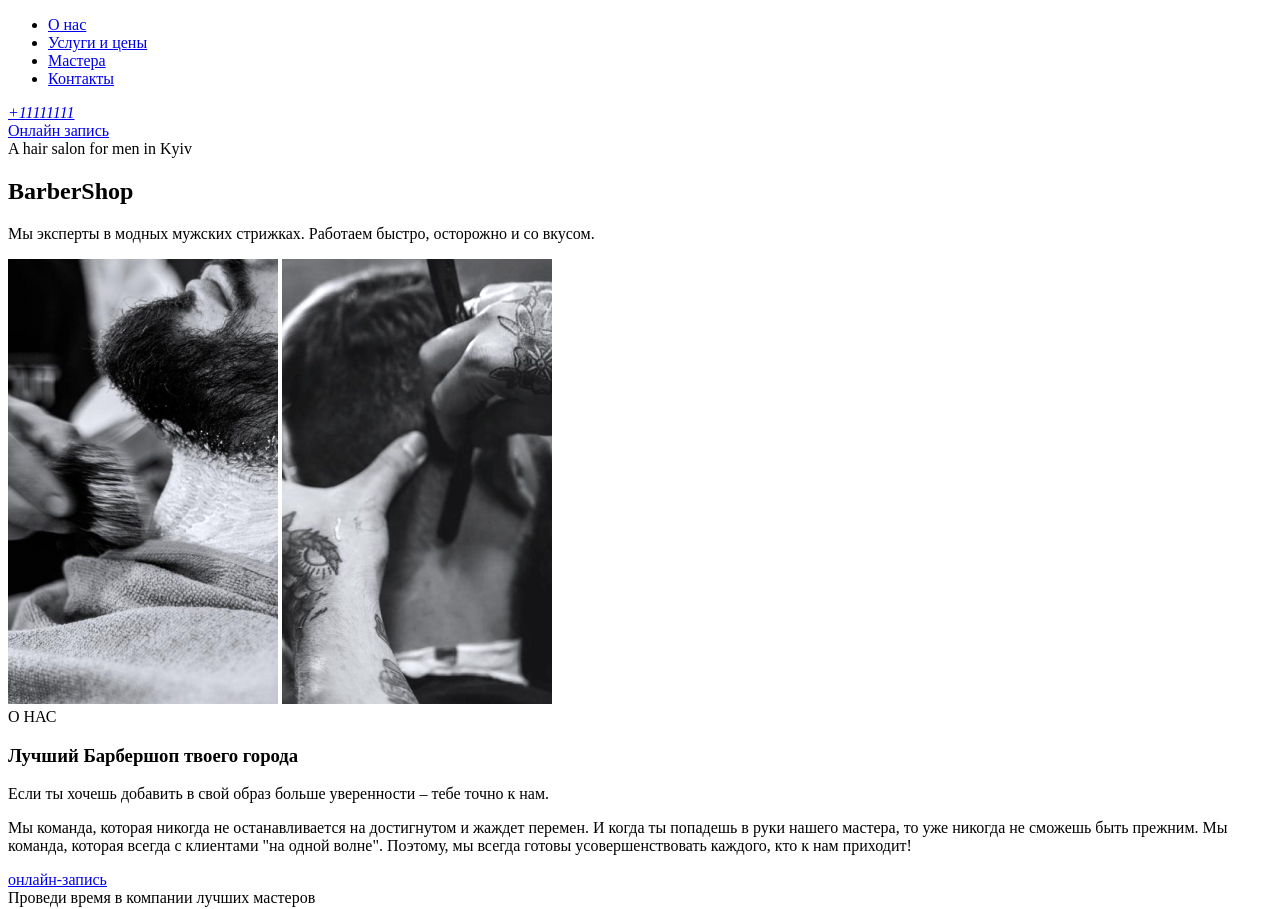
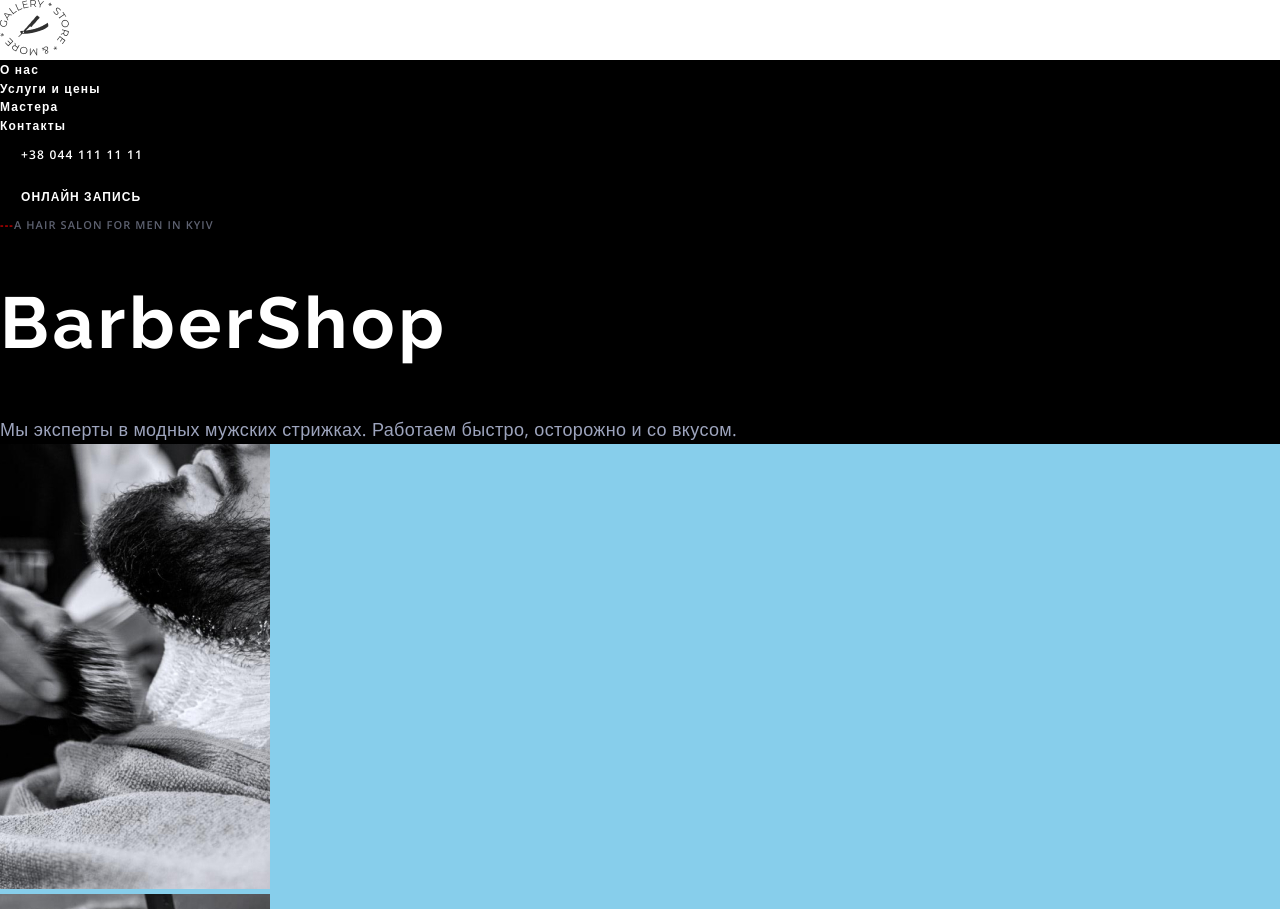
Before and after one commit to OleksandrPenskyi/training-only, a plain HTML site: page index.html in a window 1280 px wide. Shown: the top 909 px of the page. Drawn offline with nearby package versions, Linux system fonts and the light colour scheme.

Commit message:
Lesson #3 BarberShop css

```diff
--- /dev/null
+++ b/css/style.css
@@ -0,0 +1,194 @@
+*{
+    margin: 0;
+    padding: 0;
+    box-sizing: border-box;
+}
+
+:root{
+    --accent-color: #FF6C00;
+    --main-font: Open Sans, sans-serif;
+    --second-font: Raleway, sans-serif;
+
+}
+
+.header{
+    background: #000;
+}
+
+.logo{
+    background: #ffffff;
+}
+
+.navigation .list-link{
+    font-family: var(--main-font);
+    font-style: normal;
+    font-weight: 600;
+    font-size: 12px;
+    line-height: 1.33;
+    letter-spacing: 0.1em;
+    color: #FFFFFF;
+    text-decoration: none;
+}
+
+.navigation .list-link:hover{
+    font-family: var(--main-font);
+    font-style: normal;
+    font-weight: 600;
+    font-size: 12px;
+    line-height: 1.33;
+    color: var(--accent-color);
+    letter-spacing: 0.1em;
+}
+
+.adr .phone{
+    display: inline-block;
+    font-family: var(--main-font);
+    font-style: normal;
+    font-weight: 600;
+    font-size: 12px;
+    line-height: 1.33;
+    letter-spacing: 0.1em;
+    text-transform: uppercase;
+    color: #FFFFFF;
+    text-decoration: none;
+    border: 1px solid transparent;
+    padding: 12px 20px;
+    text-align: center;
+    min-width: 160px;
+
+}
+
+.adr .phone:hover,
+.adr .phone:focus{
+    display: inline-block;
+    font-family: var(--main-font);
+    font-style: normal;
+    font-weight: 600;
+    font-size: 12px;
+    line-height: 1.33;
+    letter-spacing: 0.1em;
+    text-transform: uppercase;
+    text-decoration: none;
+    border: 1px solid #FF6C00;
+    border-radius: 25px;
+    padding: 12px 20px;
+    text-align: center;
+    min-width: 160px;
+}
+
+.subscribe-btn{
+    display: inline-block;
+    font-family: var(--main-font);
+    font-weight: 600;
+    font-size: 12px;
+    line-height: 1.33;
+    letter-spacing: 0.09em;
+    text-transform: uppercase;
+    color: #FFFFFF;
+    text-decoration: none;
+    border: 1px solid transparent;
+    padding: 12px 20px;
+    text-align: center;
+    min-width: 160px;
+
+}
+
+.subscribe-btn:hover,
+.subscribe-btn:focus{
+    display: inline-block;
+    font-family: var(--main-font);
+    font-weight: 600;
+    font-size: 12px;
+    line-height: 1.33;
+    letter-spacing: 0.09em;
+    text-transform: uppercase;
+    color: #FFFFFF;
+    text-decoration: none;
+    border: 1px solid #FF6C00;
+    border-radius: 25px;
+    padding: 12px 20px;
+    text-align: center;
+    min-width: 160px;
+
+}
+
+/* Герой */
+ .hero{
+    background: #000;
+}
+
+.hero .hero-title{
+    font-family: var(--main-font);
+    font-style: normal;
+    font-weight: 600;
+    font-size: 11px;
+    line-height: 1.36;
+    letter-spacing: 0.1em;
+    text-transform: uppercase;
+    color: rgba(157, 164, 189, 0.6);
+}
+
+/* какая-то тире перед нашим эллементом */
+.hero .hero-title::before{
+    content: '---';
+    color: red;
+}
+
+.hero .hero-text{
+    font-family: var(--main-font);
+    font-weight: 400;
+    font-size: 18px;
+    line-height: 1.67;
+    letter-spacing: 0.02em;
+    color: #9DA4BD;
+}
+
+.hero .main-title{
+    font-family: var(--second-font);
+    font-weight: bold;
+    font-size: 72px;
+    line-height: 1.18;
+    letter-spacing: 0.05em;
+    color: #FFFFFF;
+}
+
+/* about us */
+.about-us{
+    background: skyblue;
+}
+
+.about-block-title{
+    font-family: var(--main-font);
+    font-weight: 600;
+    font-size: 11px;
+    line-height: 1.36;
+    letter-spacing: 0.1em;
+    text-transform: uppercase;
+    color: #303030;
+}
+
+.about-block-main-title{
+    font-family: var(--second-font);
+    font-weight: 700;
+    font-size: 42px;
+    line-height: 1.17;
+    letter-spacing: 0.05em;
+    color: #303030;
+}
+
+.about-text{
+    font-family: var(--main-font);
+    font-weight: 400;
+    letter-spacing: 0.02em;
+    color: #555555;
+}
+
+.about-us .about-text-one{
+    font-size: 18px;
+    line-height: 1.67;
+}
+
+.about-us .about-text-second{
+    font-size: 14px;
+    line-height: 1.86;
+}
--- a/index.html
+++ b/index.html
@@ -4,66 +4,67 @@
     <meta charset="UTF-8" />
     <meta name="viewport" content="width=device-width, initial-scale=1.0" />
     <title>BarberShop</title>
+    <link href="https://fonts.googleapis.com/css2?family=Open+Sans:wght@400;600&family=Raleway:wght@700&display=swap"
+      rel="stylesheet">
+    <link rel="stylesheet" href="https://cdnjs.cloudflare.com/ajax/libs/normalize/8.0.1/normalize.min.css">
+    <link rel="stylesheet" href="./css/style.css">
   </head>
+
   <!-- Разметка барбер шопа -->
   <body>
-    <header>
-      <nav>
-        <ul>
-          <li><a href="#">О нас</a></li>
-          <li><a href="#">Услуги и цены</a></li>
-          <li><a href="#">Мастера</a></li>
-          <li><a href="#">Контакты</a></li>
+    <header class="header">
+      <div class="logo"><img src="./pictures/logo.png" alt="logo"></div>
+      <nav class="navigation">
+        <ul class="list">
+          <li class="list-item"><a href="#" class="list-link">О нас</a></li>
+          <li class="list-item"><a href="#" class="list-link">Услуги и цены</a></li>
+          <li class="list-item"><a href="#" class="list-link">Мастера</a></li>
+          <li class="list-item"><a href="#" class="list-link">Контакты</a></li>
         </ul>
       </nav>
 
-      <address>
-        <a href="tel:+11111111">+11111111</a>
+      <address class="adr">
+        <a href="tel:+380441111111" class="phone">+38 044 111 11 11</a>
       </address>
 
-      <a href="#">Онлайн запись</a>
+      <a href="#" class="subscribe-btn">Онлайн запись</a>
     </header>
 
     <main>
-      <section>
-        <span>A hair salon for men in Kyiv</span>
-        <h1>BarberShop</h1>
-        <p>
+      <section class="hero">
+        <p class="hero-title">A hair salon for men in Kyiv</p>
+        <h1 class="main-title">BarberShop</h1>
+        <p class="hero-text">
           Мы эксперты в модных мужских стрижках. Работаем быстро, осторожно и со
           вкусом.
         </p>
       </section>
+
       <!-- о нас -->
-      <section>
-        <div>
-          <img
-            src="./pictures/img1.jpg"
-            alt="Мажет пеной"
-            width="270"
-            height="445"
-          />
-          <img
-            src="./pictures/img2.jpg"
-            alt="Бреет затылок"
-            width="270"
-            height="445"
-          />
-        </div>
-        <div>
-          <span>О НАС</span>
-          <h3>Лучший Барбершоп твоего города</h3>
-          <p>
+      <section class="about-us">
+        <ul>
+          <li>
+            <img src="./pictures/img1.jpg" alt="Мажет пеной" width="270" height="445">
+          </li>
+          <li>
+            <img src="./pictures/img2.jpg" alt="Бреет затылок" width="270" height="445" />
+          </li>
+        </ul>
+        <div class="about-block">
+          <p class="about-block-title">О НАС</p>
+          <h2 class="about-block-main-title">Лучший Барбершоп твоего города</h2>
+          <p class="about-text text-first">
             Если ты хочешь добавить в свой образ больше уверенности – тебе точно
             к нам.
           </p>
-          <p>
+          <p class="about-text text-second">
             Мы команда, которая никогда не останавливается на достигнутом и
             жаждет перемен. И когда ты попадешь в руки нашего мастера, то уже
             никогда не сможешь быть прежним. Мы команда, которая всегда с
             клиентами "на одной волне". Поэтому, мы всегда готовы
             усовершенствовать каждого, кто к нам приходит!
           </p>
-          <a href="#">онлайн-запись</a>
+          <a href="#" class="subscribe-btn">Онлайн запись</a>
         </div>
       </section>
       <!-- Услуги цены -->
@@ -226,6 +227,6 @@
           <li><a href="#">Youtube</a></li>
         </ul>
       </section>
-    </footer>
+    </footer> -->
   </body>
 </html>
```
Also changed, not shown: pictures/Logo.jpg (added), pictures/Logo.png (added), pictures/Slider.jpg (added).
